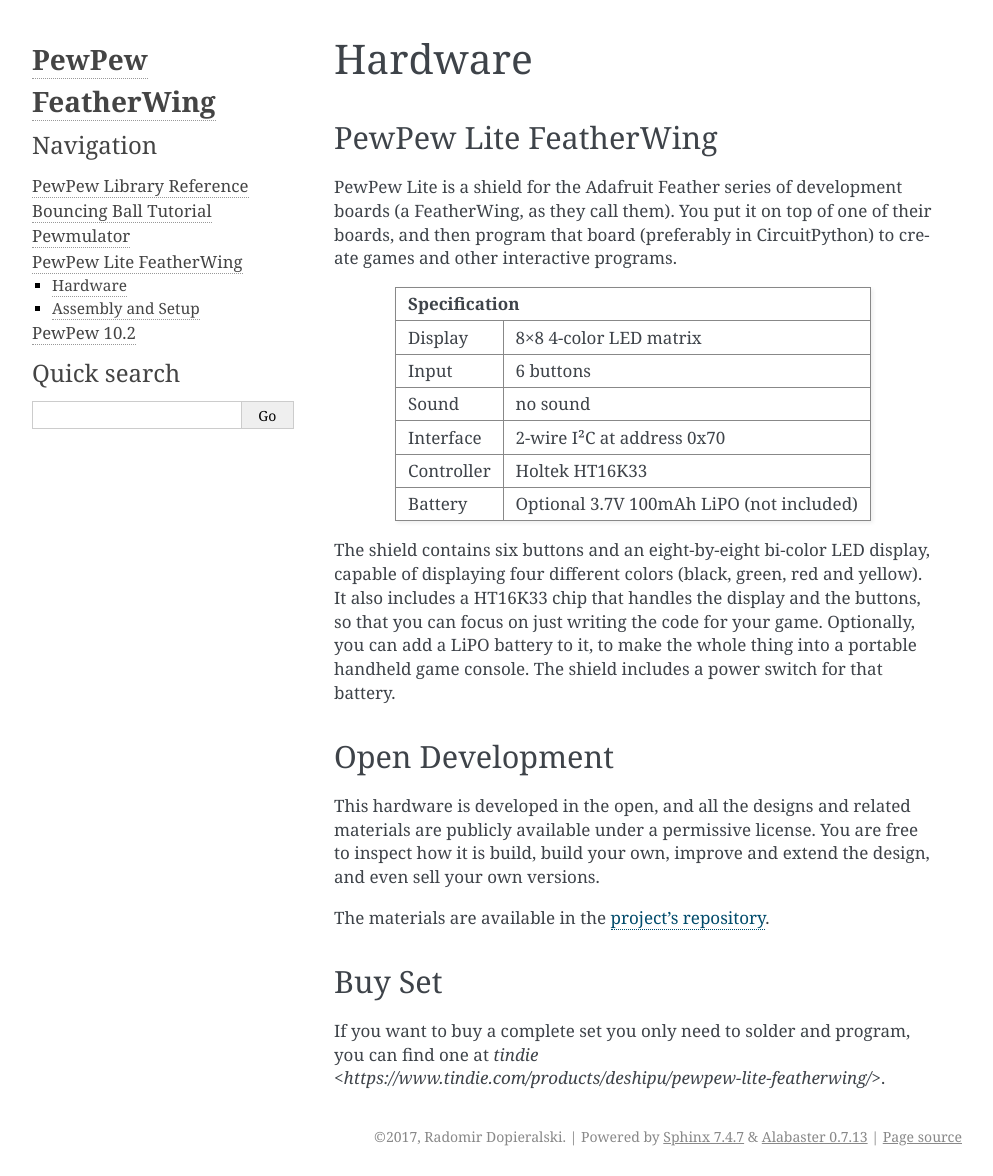
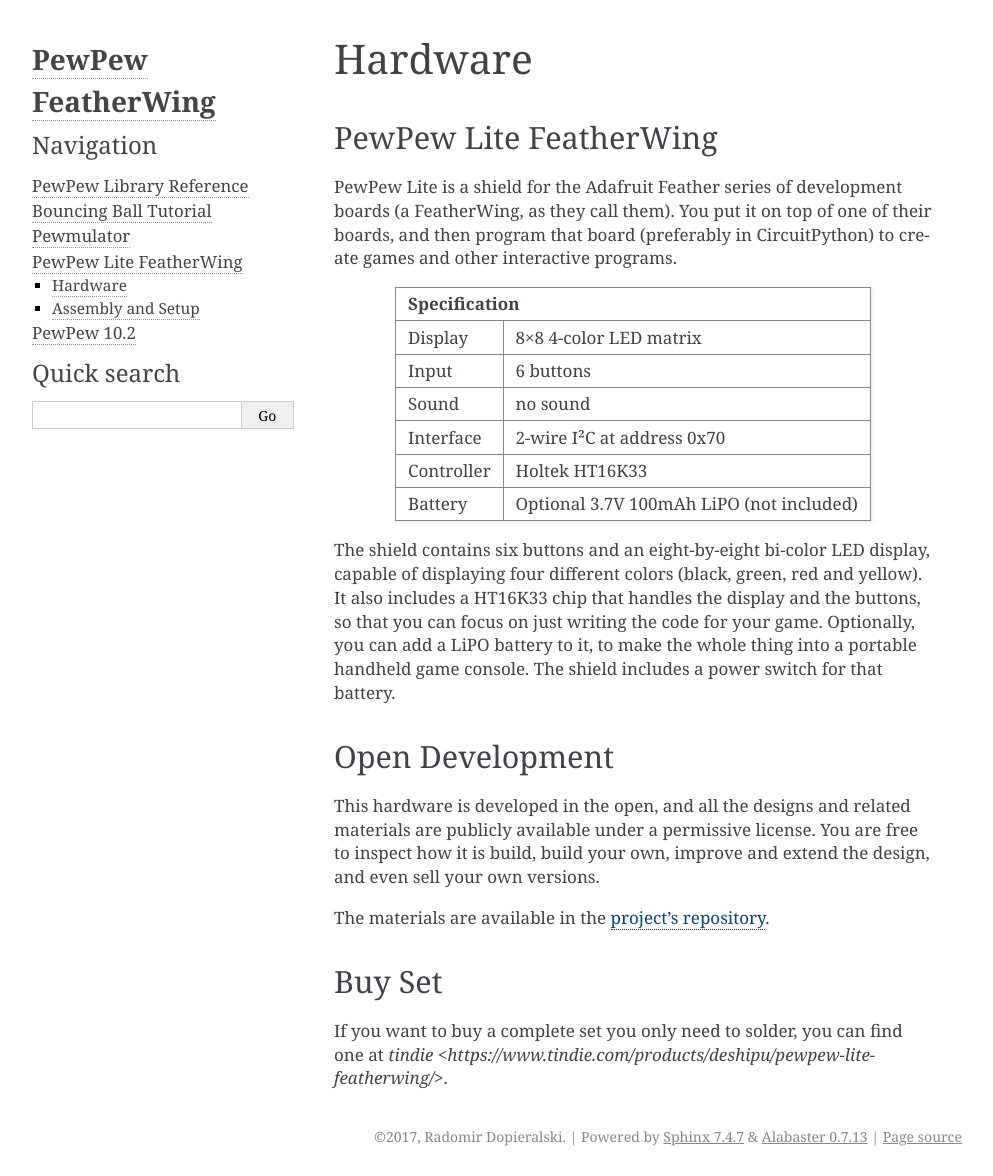
Before and after one commit to pypewpew/pewpew, a Sphinx documentation site: the page built from docs/pewpewlite/hardware.rst, in a window 1280 px wide. Shown: the whole page, without its empty margins (148-1141 px from the left). Built offline with Sphinx 7.4.7, drawn with Linux system fonts in a browser that asks for light colours.

Commit message:
Delete programming part from buyer's docu

```diff
--- a/docs/pewpew10/hardware.rst
+++ b/docs/pewpew10/hardware.rst
@@ -73,5 +73,5 @@
 Buy Set
 =======
 
-If you want to buy a complete set you only need to solder and program, you can
+If you want to buy a complete set you only need to solder, you can
 find one at `tindie <https://www.tindie.com/products/deshipu/small-pewpew-standalone/>`.
--- a/docs/pewpewlite/hardware.rst
+++ b/docs/pewpewlite/hardware.rst
@@ -50,5 +50,5 @@
 Buy Set
 =======
 
-If you want to buy a complete set you only need to solder and program, you can
+If you want to buy a complete set you only need to solder, you can
 find one at `tindie <https://www.tindie.com/products/deshipu/pewpew-lite-featherwing/>`.
```
